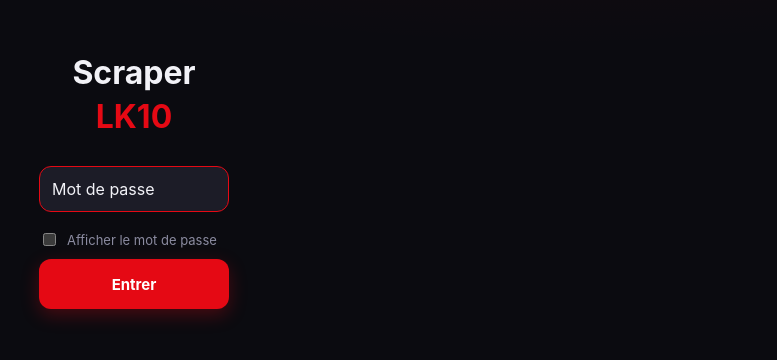
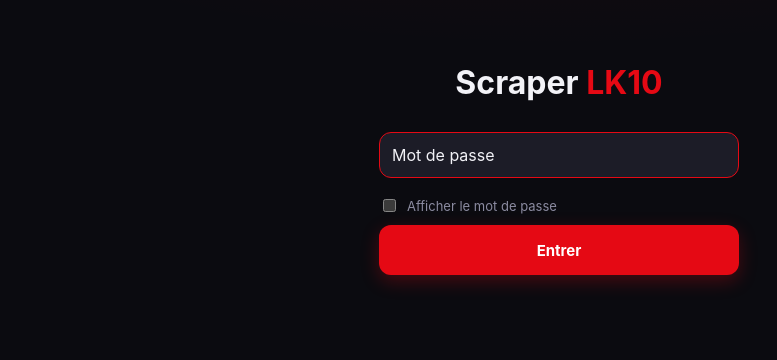
Before and after one commit to lk10arlol/panel, a plain HTML site: page static/index.html in a window 1280 px wide. Shown: the part 152-512 px from the top of the page, without its empty margins (81-858 px from the left). Drawn offline with Linux system fonts and the light colour scheme.

Commit message:
Update index.html

```diff
--- a/static/index.html
+++ b/static/index.html
@@ -145,6 +145,8 @@ nav button.on::after{content:"";position:absolute;top:-7px;width:28px;height:3px
   #log{height:calc(100vh - 230px)}
   .toast{bottom:28px}
 }
+#app.auth{display:block;max-width:480px;padding-top:0}
+.login{width:100%}
 @media(prefers-reduced-motion:reduce){*{animation:none!important;transition:none!important}}
 </style>
 </head>
@@ -183,6 +185,7 @@ function ago(iso) {
 /* ---------- squelette ---------- */
 function render() {
   clearInterval(timer);
+  app.className = token ? '' : 'auth';
   if (!token) {
     app.innerHTML = `<div class="login"><h1>Scraper <span style="color:var(--red)">LK10</span></h1>
       <input id="pw" type="password" placeholder="Mot de passe" autocomplete="current-password">
```
